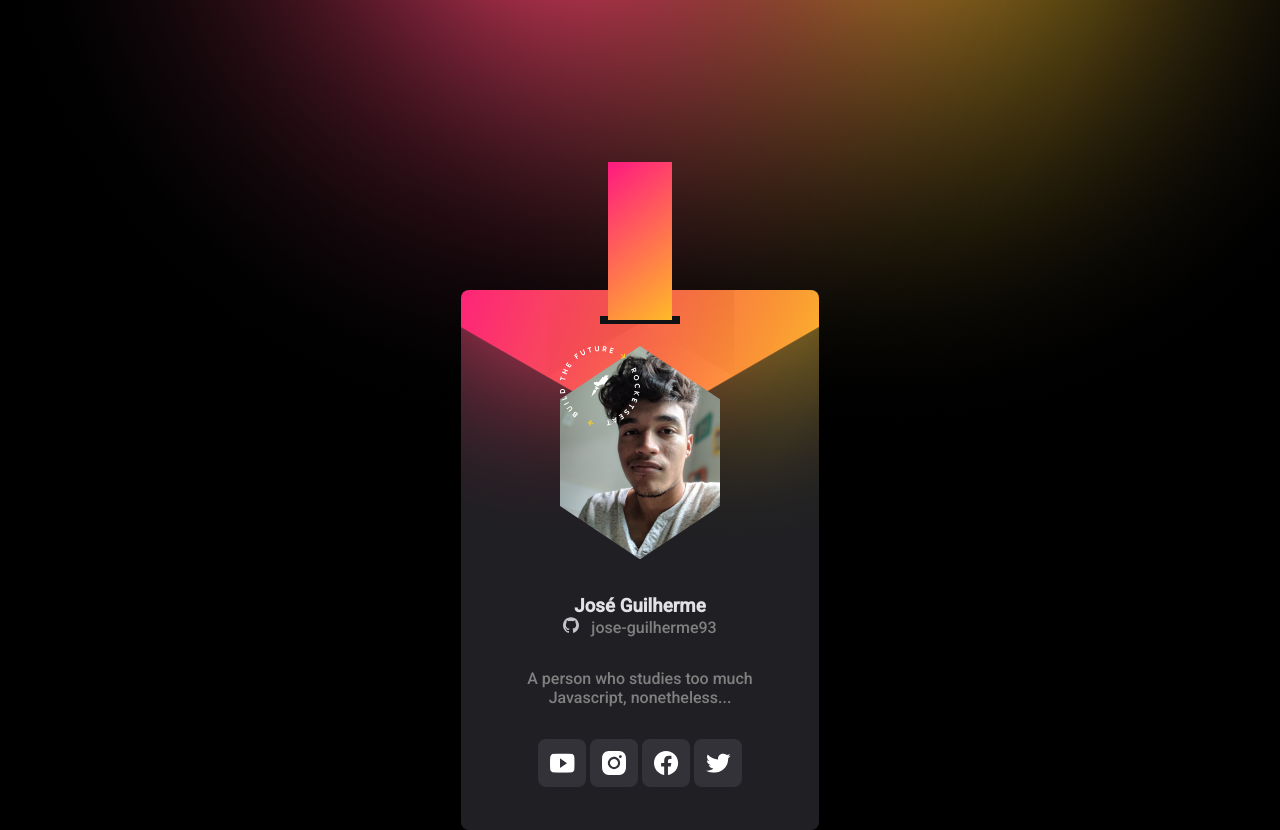
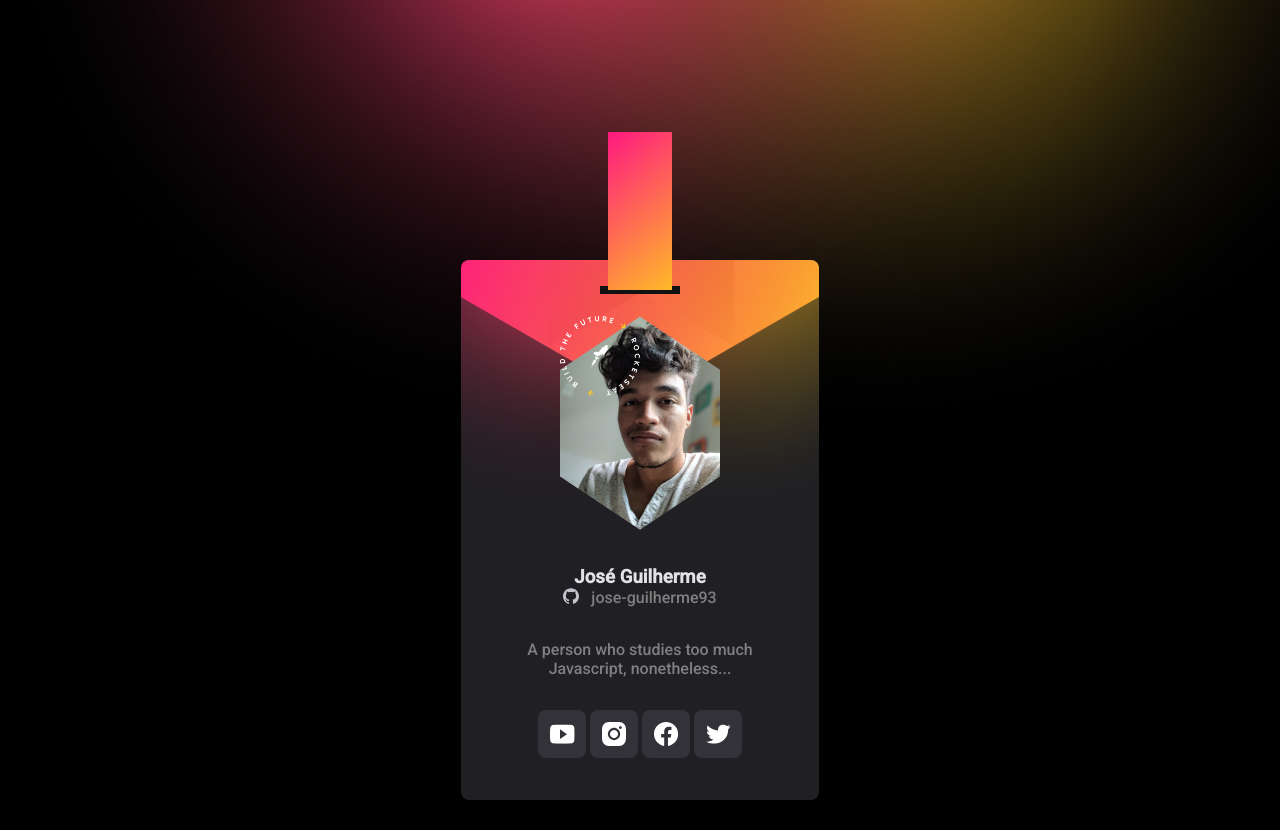
Before and after one commit to jose-guilherme93/Cool-ticket, a plain HTML site: page index.html in a window 1280 px wide. After the commit the page ends 800 px from the top, so only its background shows below. Drawn offline with Linux system fonts and the light colour scheme; no server answers.

Commit message:
modifield  desktop version

```diff
--- a/style.css
+++ b/style.css
@@ -56,7 +56,7 @@ main {
     bottom: 10rem;
     width: 358px;
     border-radius: .5rem;
-
+    margin-bottom: 3.7rem;
     background: url(assets/background.svg) no-repeat center;
 
     height: 540px;
@@ -100,7 +100,6 @@ a {
 .avatar span {
     position: absolute;
     z-index: 2;
-
 }
 
 
```
